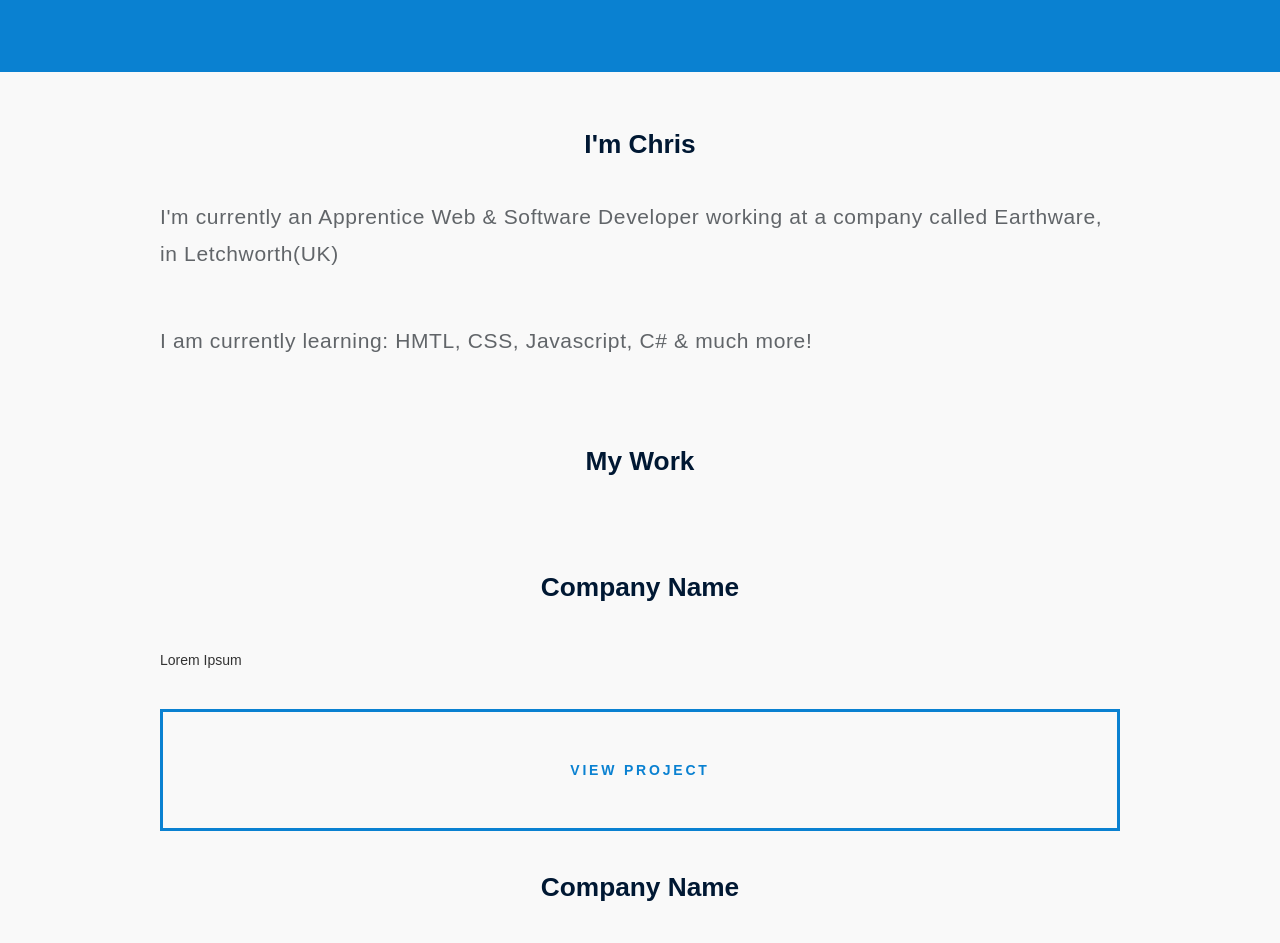
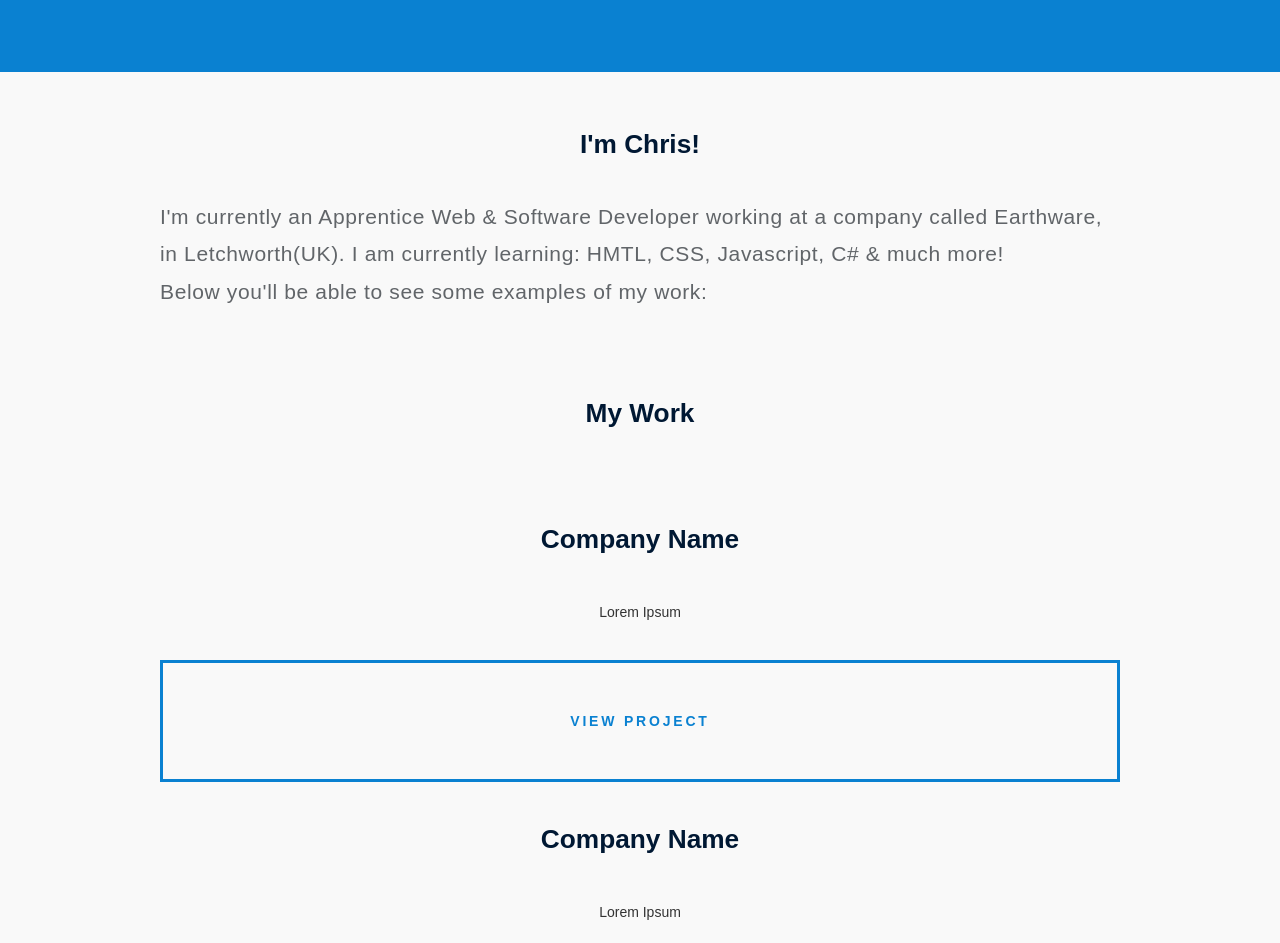
Before and after one commit to chrisbeldam/Boostrap-Portfolio, a plain HTML site: page index.html in a window 1280 px wide. Shown: the part 340-1283 px from the top of the page. Drawn offline with nearby package versions, Linux system fonts and the light colour scheme.

Commit message:
More Design/Layout Changes

```diff
--- a/index.html
+++ b/index.html
@@ -23,9 +23,12 @@
 <div class="wrapper">
     <section class="about">
         <div class="about-content">
-            <h3>I'm Chris</h3>
-            <p>I'm currently an Apprentice Web & Software Developer working at a company called Earthware, in Letchworth(UK)</p>
-            <p>I am currently learning: HMTL, CSS, Javascript, C# & much more!</p>
+            <h3>I'm Chris!</h3>
+            <p>I'm currently an Apprentice Web & Software Developer working at a company called Earthware, in Letchworth(UK).
+               I am currently learning: HMTL, CSS, Javascript, C# & much more!
+               <br>
+               Below you'll be able to see some examples of my work:
+            </p>
         </div>
     </section>
 
@@ -61,17 +64,13 @@
 
     <section class="contact">
         <div c;ass="contact-content">
-        <h4>Want to get in contact? Email Me:<a href="mailto:chrisbeldam@live.co.uk">ChrisBeldam@live.co.uk</a></h4>
+        <h4>Want to get in contact? Email Me:<a href="mailto:chrisbeldam@live.co.uk"> ChrisBeldam@live.co.uk</a></h4>
         </div>
     </section>
 
     <footer>
         <div class="footer-content">
         <p>&copy; Chris Beldam 2016.<br>Developed by Chris Beldam</p>
-        <ul class="social">
-        <li><a href="#" target="_blank">Twitter</a></li>
-        <li><a href="#" target="_blank">LinkedIn</a></li>
-        </ul>
     </footer>
 
 </body>
--- a/stylesheet.css
+++ b/stylesheet.css
@@ -100,6 +100,10 @@ header {
  height:300px;
  padding:2% 0;
 }
+
+.work p {
+    text-align:center;
+}
 .work h3 {
  padding:4% 0;
 }
@@ -149,7 +153,7 @@ header {
 
 .contact {
  width:100%;
- background-color:#011833;
+ border: 3px solid rgb(10,129,209);
  padding:5% 0;
  margin-top:5%;
  clear:both;
```
